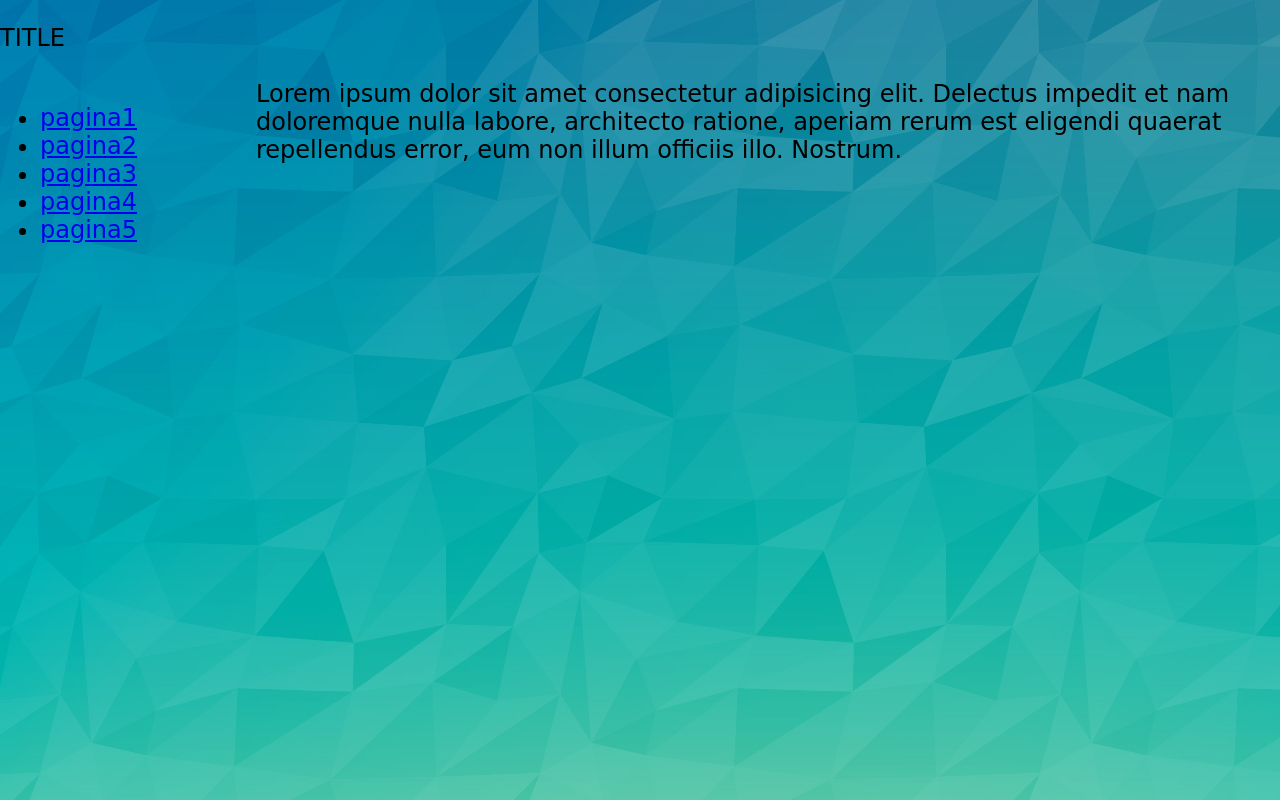
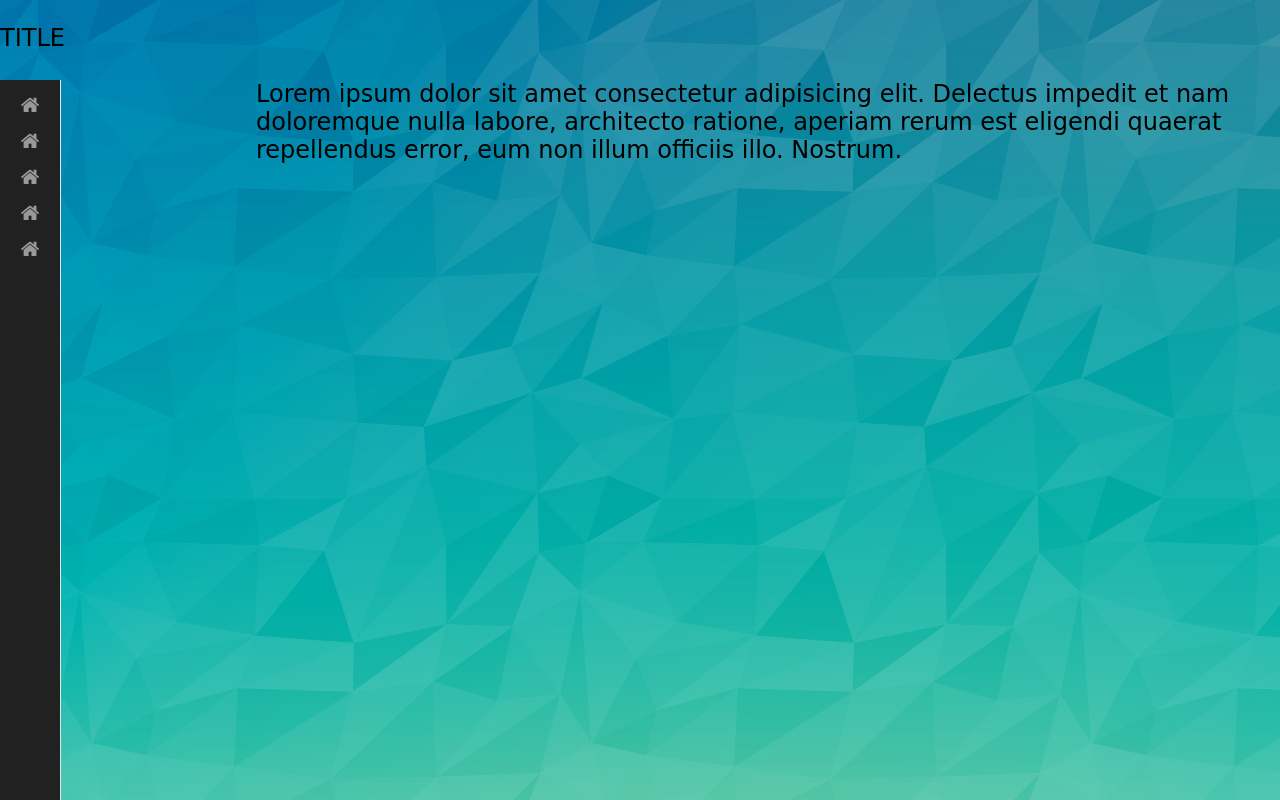
Before and after one commit to Hunkillerx/Electiva-.NET, a plain HTML site: page Taller 2/index.html in a window 1280 px wide. Drawn offline with Linux system fonts and the light colour scheme; a web font is replaced by a local one.

Commit message:
Implementacion testeo navbar

```diff
--- /dev/null
+++ b/Taller 2/CSS/nav-bar.css
@@ -0,0 +1,83 @@
+.fa-2x{
+    font-size: 2em;
+}
+.fa{
+    position: relative;
+    display: table-cell;
+    width: 60px;
+    height: 36px;
+    text-align: center;
+    vertical-align: middle;
+    font-size: 20px;
+}
+.main-menu:hover,nav.main-menu.expanded{
+    width: 250px;
+    overflow: visible;
+}
+.main-menu{
+    background: #212121;
+    border-right: 1px solid #e5e5e5;
+    position: absolute;
+    top:0;
+    bottom: 0;
+    height: 100%;
+    left: 0;
+    width: 60px;
+    overflow: hidden;
+    -webkit-transition: width.05s,linear;
+    transition: width .05s linear;
+    -webkit-transform: translateZ(0) scale(1,1);
+    z-index: 1000;
+}
+.main-menu>ul{
+    margin: 7px 0;
+}
+.main-menu li{
+    position: relative;
+    display: block;
+    width: 250px;
+}
+.main-menu li>a{
+    position: relative;
+    display: table;
+    border-collapse: collapse;
+    border-spacing: 0;
+    color: #999;
+    font-family: Arial, Helvetica, sans-serif;
+    font-size: 14px;
+    text-decoration: none;
+    -webkit-transform: translateZ(0) scale(1,1);
+    -webkit-transition: all .1s linear;
+    transition: all .1s linear;
+}
+
+.main-menu .nav-icon{
+    position:relative;
+    display:table-cell;
+    width:60px;
+    height:36px;
+    text-align:center;
+    vertical-align:middle;
+    font-size:18px;
+}
+
+.main-menu .nav-text {
+    position:relative;
+    display:table-cell;
+    vertical-align:middle;
+    width:190px;
+    }
+
+nav {
+    -webkit-user-select:none;
+    -moz-user-select:none;
+    -ms-user-select:none;
+    -o-user-select:none;
+    user-select:none;
+}
+
+nav ul,nav li {
+    outline:0;
+    margin:0;
+    padding:0;
+}
--- a/Taller 2/index.html
+++ b/Taller 2/index.html
@@ -4,7 +4,9 @@
     <meta charset="UTF-8">
     <meta name="viewport" content="width=device-width, initial-scale=1.0">
     <meta http-equiv="X-UA-Compatible" content="ie=edge">
+    <link rel="stylesheet" href="https://cdnjs.cloudflare.com/ajax/libs/font-awesome/4.7.0/css/font-awesome.min.css">
     <link rel="stylesheet" href="/Taller 2/CSS/style.css">
+    <link rel="stylesheet" href="/Taller 2/CSS/nav-bar.css">
     <link href="https://fonts.googleapis.com/css?family=Felipa" rel="stylesheet">
     <title>Taller 2</title>
 </head>
@@ -13,13 +15,50 @@
         <p>TITLE</p>
     </div>
     <div id="leftContainer">
-        <ul>
-            <li class="list" id="id1"><a href="pagina1">pagina1</a></li>
-            <li class="list" id="id2"><a href="pagina2">pagina2</a></li>
-            <li class="list" id="id3"><a href="pagina3">pagina3</a></li>
-            <li class="list" id="id4"><a href="pagina4">pagina4</a></li>
-            <li class="list" id="id5"><a href="pagina5">pagina5</a></li>
-        </ul>
+        <div class="area"></div><nav class="main-menu">
+            <ul>
+                <li>
+                    <a href="#">
+                        <i class="fa fa-home fa-2x"></i>
+                        <span class="nav-text">
+                            Home
+                        </span>
+                    </a>
+                </li>
+                <li>
+                    <a href="#">
+                        <i class="fa fa-home fa-2x"></i>
+                        <span class="nav-text">
+                            Home
+                        </span>
+                    </a>
+                </li>
+                <li>
+                    <a href="#">
+                        <i class="fa fa-home fa-2x"></i>
+                        <span class="nav-text">
+                            Home
+                        </span>
+                    </a>
+                </li>
+                <li>
+                    <a href="#">
+                        <i class="fa fa-home fa-2x"></i>
+                        <span class="nav-text">
+                            Home
+                        </span>
+                    </a>
+                </li>
+                <li>
+                    <a href="#">
+                        <i class="fa fa-home fa-2x"></i>
+                        <span class="nav-text">
+                            Home
+                        </span>
+                    </a>
+                </li>
+            </ul>
+        </nav>
     </div>
     <div id="rightContainer">
         Lorem ipsum dolor sit amet consectetur adipisicing elit. Delectus impedit et nam doloremque nulla labore, architecto ratione, aperiam rerum est eligendi quaerat repellendus error, eum non illum officiis illo. Nostrum.
```
